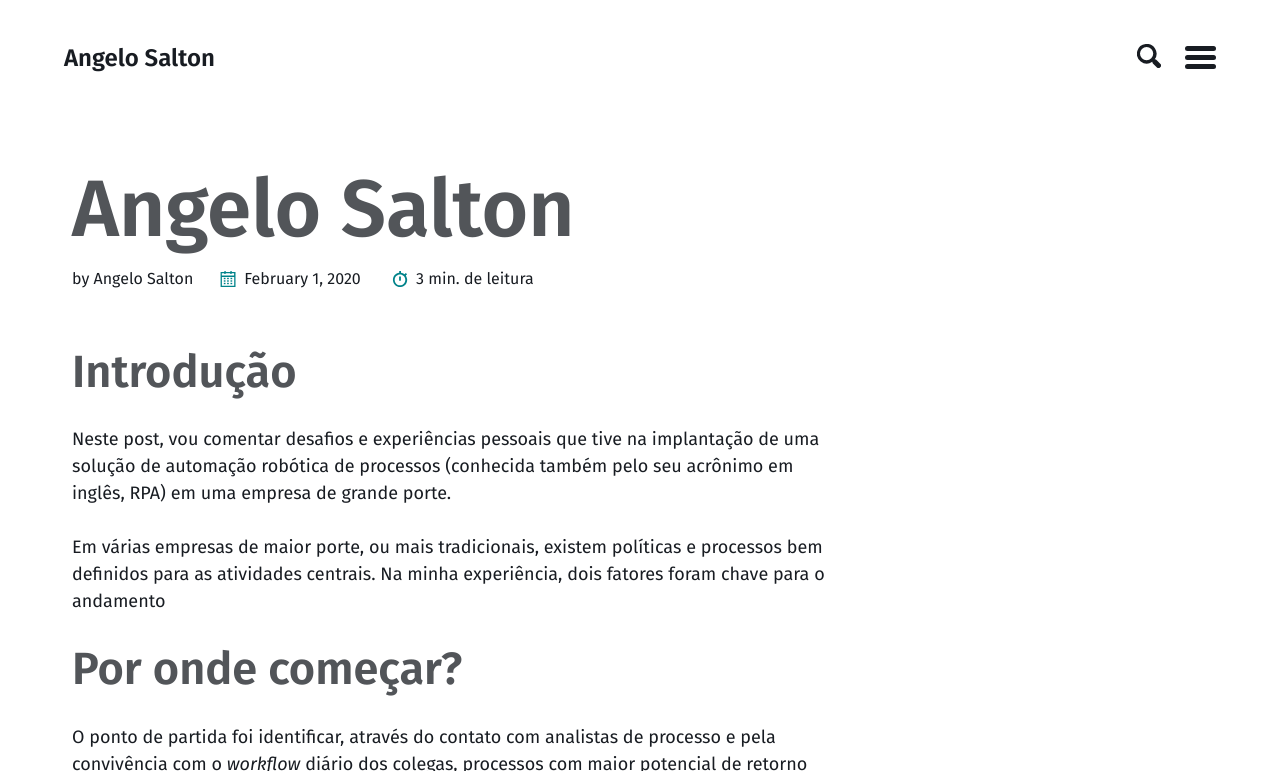
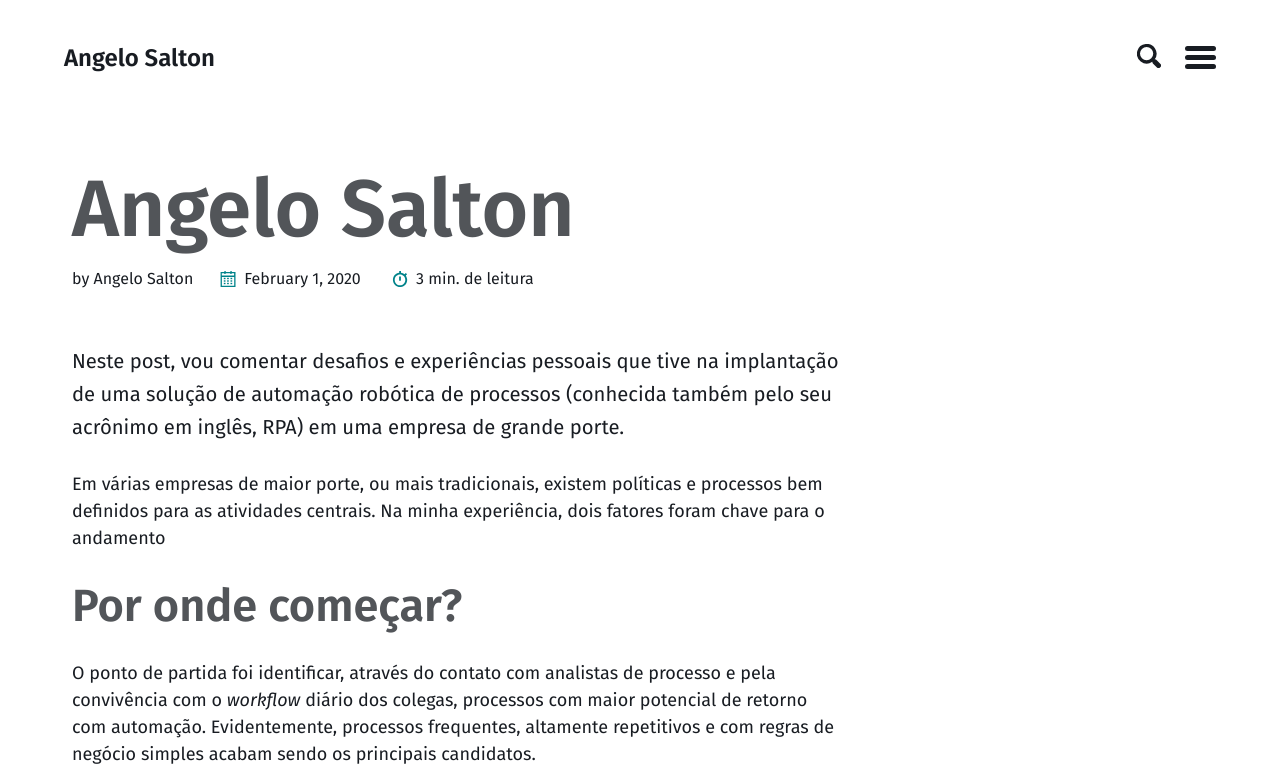
Before and after one commit to angelosalton/angelosalton.github.io, a Jekyll site: the page built from _posts/2020-01-31-automacao-robotica-de-processos-do-zero-a-implantacao.md, in a window 1280 px wide and 900 px high, cut to the strip 0-771 px from the top of the window. Built offline with Jekyll 4.4.1, drawn with Linux system fonts in a browser that asks for light colours; comment, search, counter and statistics services are not loaded; a style sheet for code colours, icons or effects is not loaded.

Commit message:
Fix title

```diff
--- a/_posts/2020-01-31-automacao-robotica-de-processos-do-zero-a-implantacao.md
+++ b/_posts/2020-01-31-automacao-robotica-de-processos-do-zero-a-implantacao.md
@@ -1,12 +1,9 @@
 ---
-author: Angelo Salton
 title: 'Automação robótica de processos: do zero à implantação'*
 tags:
   - RPA
 comments: true
 ---
-
-# Introdução
 
 Neste post, vou comentar desafios e experiências pessoais que tive na implantação de uma solução de automação robótica de processos (conhecida também pelo seu acrônimo em inglês, RPA) em uma empresa de grande porte.
 
```
